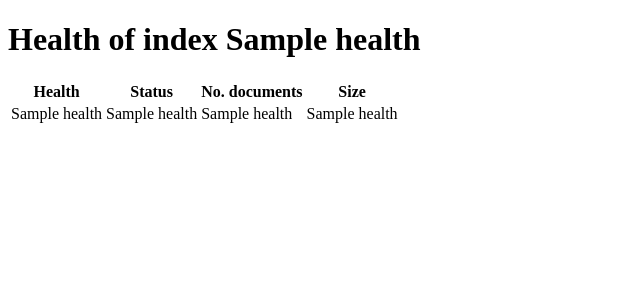
After one commit to larsmsp/elasticsearch-api-workshop, a Flask app: template workshop/templates/health.html in a window 1280 px wide. The commit adds this page. Shown: the top 300 px of the page, without its empty margins (0-640 px from the left). Run offline with Flask 2, Linux system fonts and the light colour scheme; the template is opened without the code that fills it: most values are stand-ins (such as "Sample title", 1, 10 or a date in 2020); parts of the project's set-up code (start-up, migrations or seed data) failed here and were passed over.

Commit message:
Added health check for index

```diff
--- a/workshop/app.py
+++ b/workshop/app.py
@@ -2,16 +2,19 @@
 import logging
 import urllib2
 
+from elasticsearch.client import Elasticsearch, CatClient
 from elasticsearch_dsl.connections import connections
 from flask import Flask, render_template
 from flask_cors import CORS
+
+from workshop.helper import DocumentIndex
 
 logging.basicConfig(format='[%(asctime)s] [%(levelname)s] %(message)s', datefmt='%Y-%m-%d %H:%M:%S')
 logging.getLogger().setLevel(logging.INFO)
 
 # Skal lese ut listen over Elasticsearch-instanser av miljøvariabelen 'ELASTICSEARCH_HOSTS'
 # Denne settes i app.yaml
-es_hosts = ''
+es_hosts = ['localhost:9200']
 
 
 def verify_elasticsearch_connection():
@@ -50,5 +53,15 @@ def create(name):
     pass
 
 
+@app.route('/health/<string:name>', methods=['GET'])
+def health(name):
+    if DocumentIndex.exists(name):
+        columns = 'health,status,index,docs.count,store.size'
+        es = Elasticsearch(es_hosts)
+        health = es.cat.indices(index=name, h=columns).split(' ')
+        return render_template('health.html', health=health)
+    else:
+        return 'Index "%s" does not exist' % name, 404
+
 if __name__ == '__main__':
     app.run()
--- /dev/null
+++ b/workshop/templates/health.html
@@ -0,0 +1,23 @@
+<!doctype html>
+<html lang="en">
+    <head>
+        <title>Our Elasticsearch API - Index health</title>
+    </head>
+    <body>
+        <h1>Health of index {{ health[2] }}</h1>
+        <table>
+            <tr>
+                <th>Health</th>
+                <th>Status</th>
+                <th>No. documents</th>
+                <th>Size</th>
+            </tr>
+            <tr>
+                <td>{{ health[0] }}</td>
+                <td>{{ health[1] }}</td>
+                <td>{{ health[3] }}</td>
+                <td>{{ health[4] }}</td>
+            </tr>
+        </table>
+    </body>
+</html>
--- a/workshop/templates/root.html
+++ b/workshop/templates/root.html
@@ -6,7 +6,7 @@
     <body>
         <h1>Our Elasticsearch API</h1>
         <div>
-            Status: {{ elasticsearch_state }}
+            Status: {{ elasticsearch_status }}
         </div>
     </body>
 </html>
```
